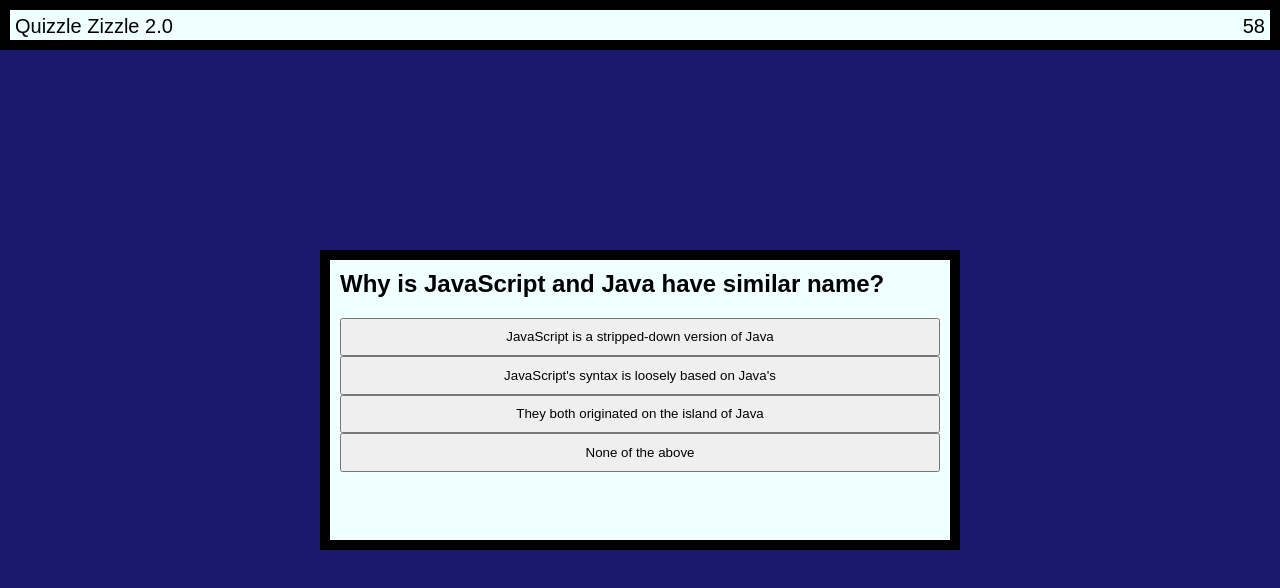
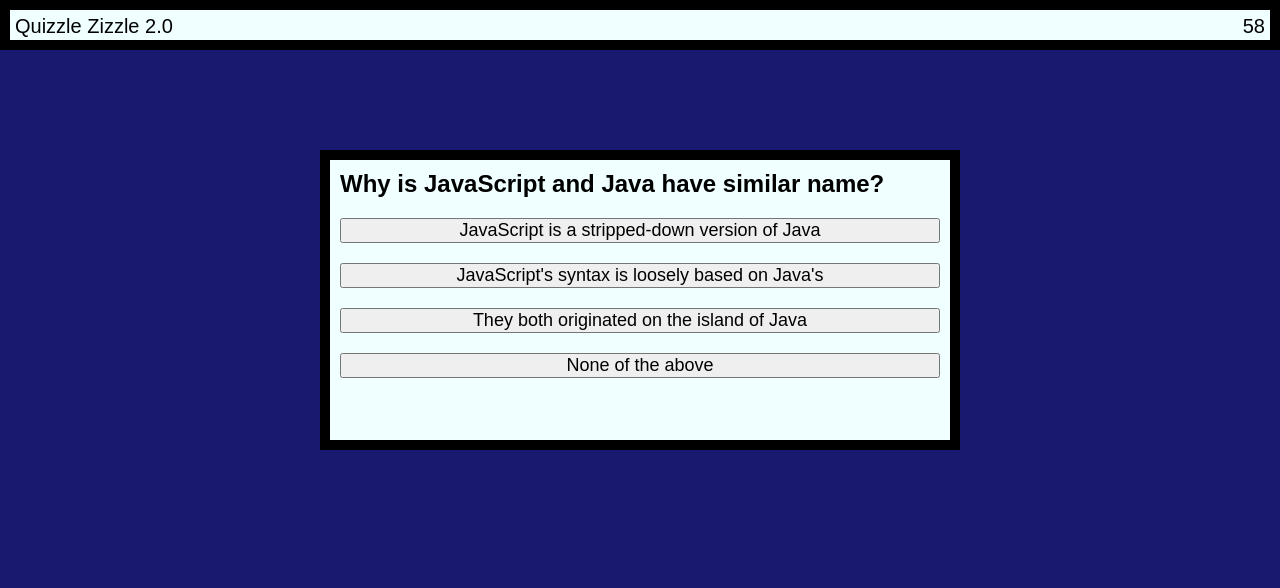
Before and after one commit to GustavoTijerino1/code-quiz, a plain HTML site: page index.html in a window 1280 px wide. Both pictures are taken after a click on the button "Start". Drawn offline with Linux system fonts and the light colour scheme.

Commit message:
Modified.

```diff
--- a/index.html
+++ b/index.html
@@ -9,7 +9,7 @@
 </head>
 <body>
     <header> Quizzle Zizzle 2.0
-        <div id="timer">60</div>
+        <div> <span id="timer">60</span> </div>
     </header>
     <main>
         <div id="startBox">
@@ -30,11 +30,12 @@
 
             <div id="quizBox">
                 <h2 id="questionAsk">Question</h2>
-                <!-- <div> -->
-                <button class="choice" id="answerA">A</button>
-                <button class="choice" id="answerB">B</button>
-                <button class="choice" id="answerC">C</button>
-                <button class="choice" id="answerD">D</button>
+                <div class="answer-box">
+                    <!-- <button class="choice" id="answerA">A</button>
+                    <button class="choice" id="answerB">B</button>
+                    <button class="choice" id="answerC">C</button>
+                    <button class="choice" id="answerD">D</button> -->
+                </div>
 
                 <button type="submit" id="submitBttn"> Submit</button>
             </div>
--- a/main.css
+++ b/main.css
@@ -4,8 +4,6 @@
     padding: 0%;
     font-family: sans-serif;
 }
-
-
 
 body {
     background-color: midnightblue;
@@ -61,15 +59,24 @@ li {
 }
 
 #quizBox {
-    display: grid;
     border: 10px solid black;
-    margin-top: 200px;
+    margin-top: 100px;
     height: 300px;
     width: 50%;
     background-color: azure;
     padding: 10px;
     visibility: hidden;
 }
+
+.bttnChoice {
+    margin-top: 20px;
+    font-size: large;
+    width: 100%;
+}
+
+
+
+
 
 #submitBttn {
     background-color: navy;
--- a/script.js
+++ b/script.js
@@ -1,17 +1,4 @@
-const startBox = document.getElementById("startBox")
-const startBttn = document.getElementById("startButton")
-const quizBox = document.getElementById("quizBox")
-let timerTag = document.getElementById('timer')
-const questionAsk = document.getElementById("questionAsk")
-const buttonClk = document.querySelectorAll(".choice")
-const submitBttn = document.getElementById("submitBttn")
-
-const answerA = document.getElementById("answerA")
-const answerB = document.getElementById("answerB")
-const answerC = document.getElementById("answerC")
-const answerD = document.getElementById("answerD")
-
-const questions = [
+let questions = [
     {
      question: "Why is JavaScript and Java have similar name?",
 choices: ["JavaScript is a stripped-down version of Java",
@@ -38,36 +25,18 @@ choices: ["JavaScript is a stripped-down version of Java",
   Ans: "Accept parameters"
     }];
 
-    // const subset = (({ choices}) => ({ choices }))(questions);
-    // console.log(subset);
 
-function quizBegins(){
-  questionAsk.innerText = questions[0].question;
-  answerA.textContent = questions[0].choices[0];
-  answerB.textContent = questions[0].choices[1];
-  answerC.textContent = questions[0].choices[2];
-  answerD.textContent = questions[0].choices[3];
+    const startBox = document.getElementById("startBox")
+    const startBttn = document.getElementById("startButton")
+    const quizBox = document.getElementById("quizBox")
+    let timerTag = document.getElementById('timer')
+    const questionAsk = document.getElementById("questionAsk")
+    const submitBttn = document.getElementById("submitBttn")
+    const answerBox = document.querySelector(".answer-box")
 
-}
-
-
-buttonClk.forEach(element => {
-  element.addEventListener('click', ()=> {
-    console.log("whahha")
-
-  })
-});
-
-// swtich next questions/answers
-
-// cpu knows correct answer / subtract time
-
-//  countDown -10
-
-// time ends = score = putting initials
-
-// save to localstorage and restart button
-
+    var questionIndex = 0
+    let score = 0
+    const totalQ = questions.length;
 
 
 
@@ -76,8 +45,77 @@ startBttn.addEventListener('click', () => {
       quizBox.setAttribute('style', 'visibility:visible');
       submitBttn.setAttribute('style', 'visibility:hidden');
       setTime();
-    quizBegins();
+      quizStarts();
+
     });
+
+
+    function quizStarts(){
+      displayQuestion();
+
+
+    questions[questionIndex].choices.forEach(choice => {
+      const bttn = document.createElement("button");
+       bttn.classList.add("bttnChoice")
+
+       bttn.textContent = choice;
+
+        answerBox.appendChild(bttn);
+
+
+        bttn.addEventListener("click", checkQ)
+
+    })
+  };
+
+
+  function checkQ(){
+    if (this.textContent === questions[questionIndex].Ans) {
+      score++
+      console.log("correct");
+
+    }   else {
+      (countdown = -10);
+      console.log(countdown);
+     }if (questionIndex < totalQ - 1) {
+      nextQuestion();
+  } else if (questionIndex === totalQ - 1) {
+      // hide questions and ask user to enter name and display score in scoreboard.
+      // askUserName();
+  }
+
+  };
+
+
+
+
+
+
+function nextQuestion() {
+  questionIndex++
+  const newAnswer = document.querySelectorAll(".choices");
+
+
+  displayQuestion();
+
+  // replace content of previous question's choices with next question's choices
+  newAnswer.forEach((bttn, i) => {
+      bttn.textContent = questions[questionIndex].choices[i];
+      console.log(newAnswer);
+  })
+
+}
+
+function displayQuestion () {
+  // questionCountOutput.textContent = currentIndex + 1;
+  questionAsk.textContent = questions[questionIndex].question;
+};
+
+
+
+
+
+
 
 
 function setTime()  {
@@ -91,3 +129,14 @@ function setTime()  {
     }
   },1000);
 }
+
+
+// cpu knows correct answer / subtract time 2
+
+//  countDown -10
+
+
+// save to localstorage and restart button
+
+
+    // time ends = score = putting initials
```
Lines whose indentation alone changed are shown as unchanged.
